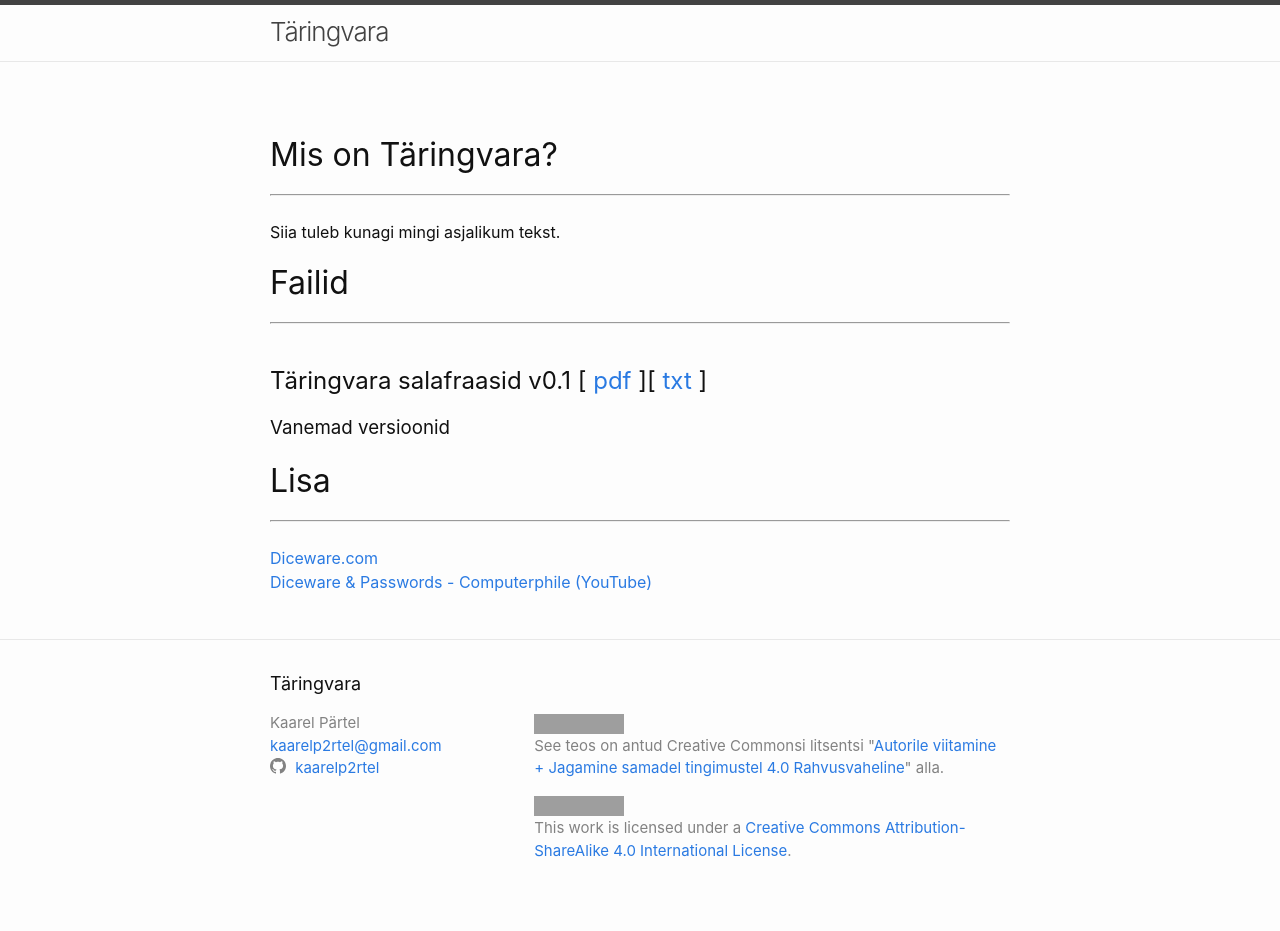
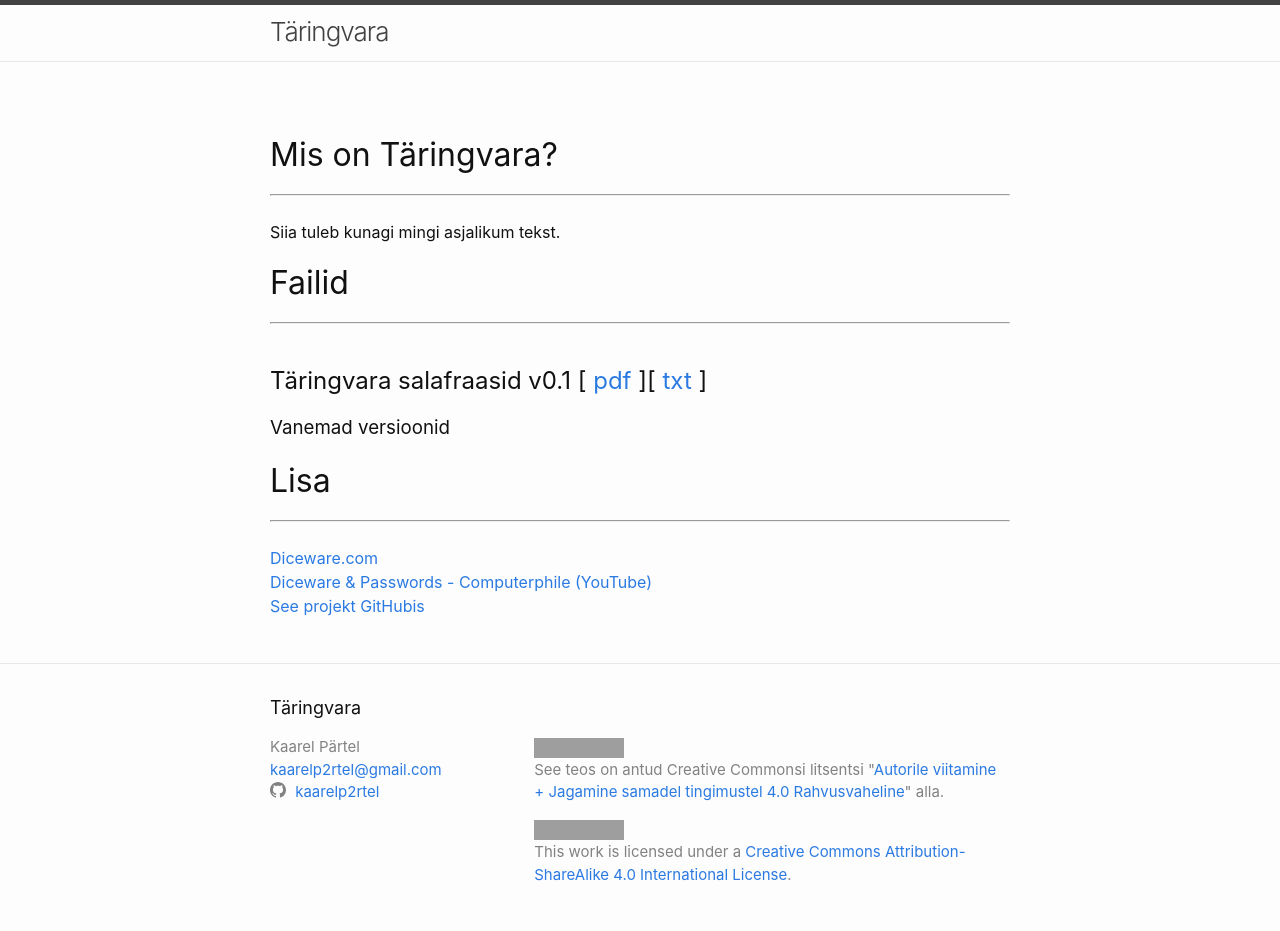
Before and after one commit to KaarelP2rtel/taringvara, a Jekyll site: the page built from docs/index.md, in a window 1280 px wide. Built offline with Jekyll 4.4.1, drawn with Linux system fonts in a browser that asks for light colours; before the commit the page ends 907 px from its top, so only the background shows below that; grey boxes are pictures that could not be loaded.

Commit message:
Added link to github

```diff
--- a/docs/index.md
+++ b/docs/index.md
@@ -21,3 +21,4 @@ Siia tuleb kunagi mingi asjalikum tekst.
 <br/>
 [Diceware.com](http://www.diceware.com)
 [Diceware & Passwords - Computerphile (YouTube)](https://www.youtube.com/watch?v=Pe_3cFuSw1E)
+[See projekt GitHubis](https://github.com/KaarelP2rtel/taringvara)
```
